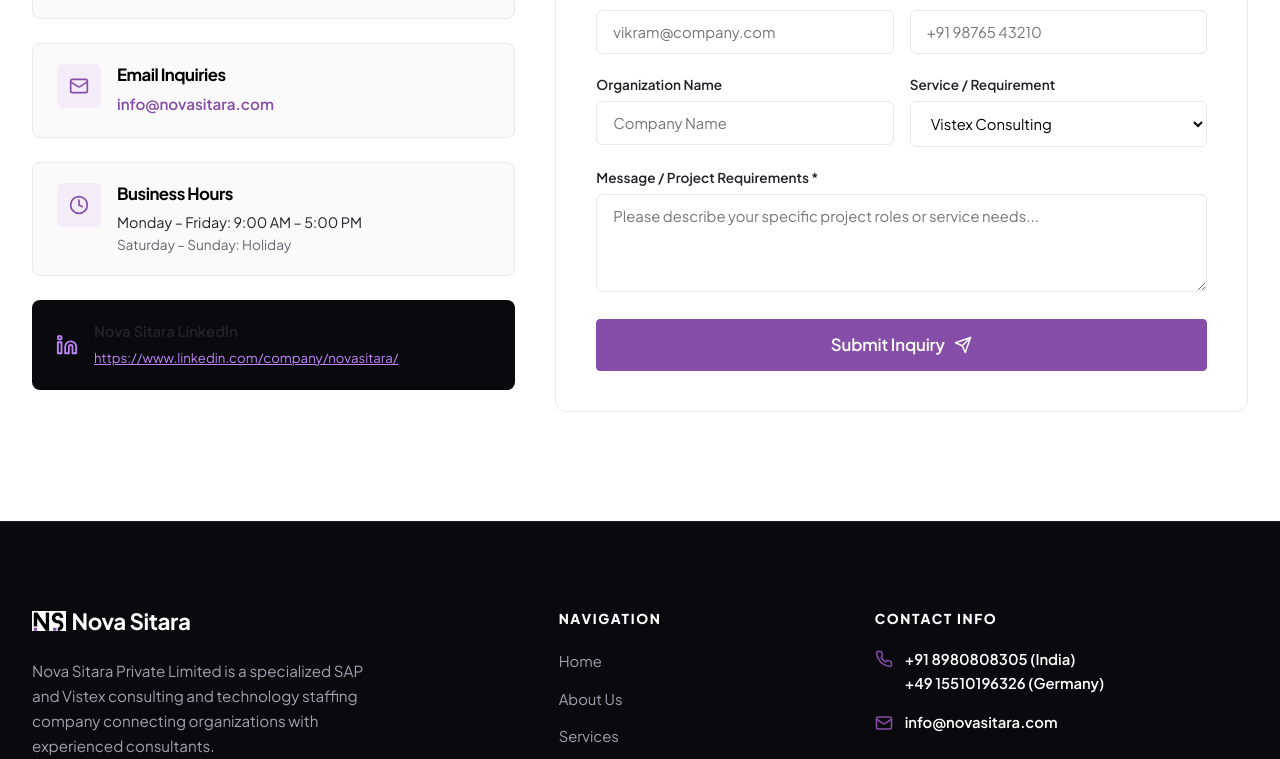
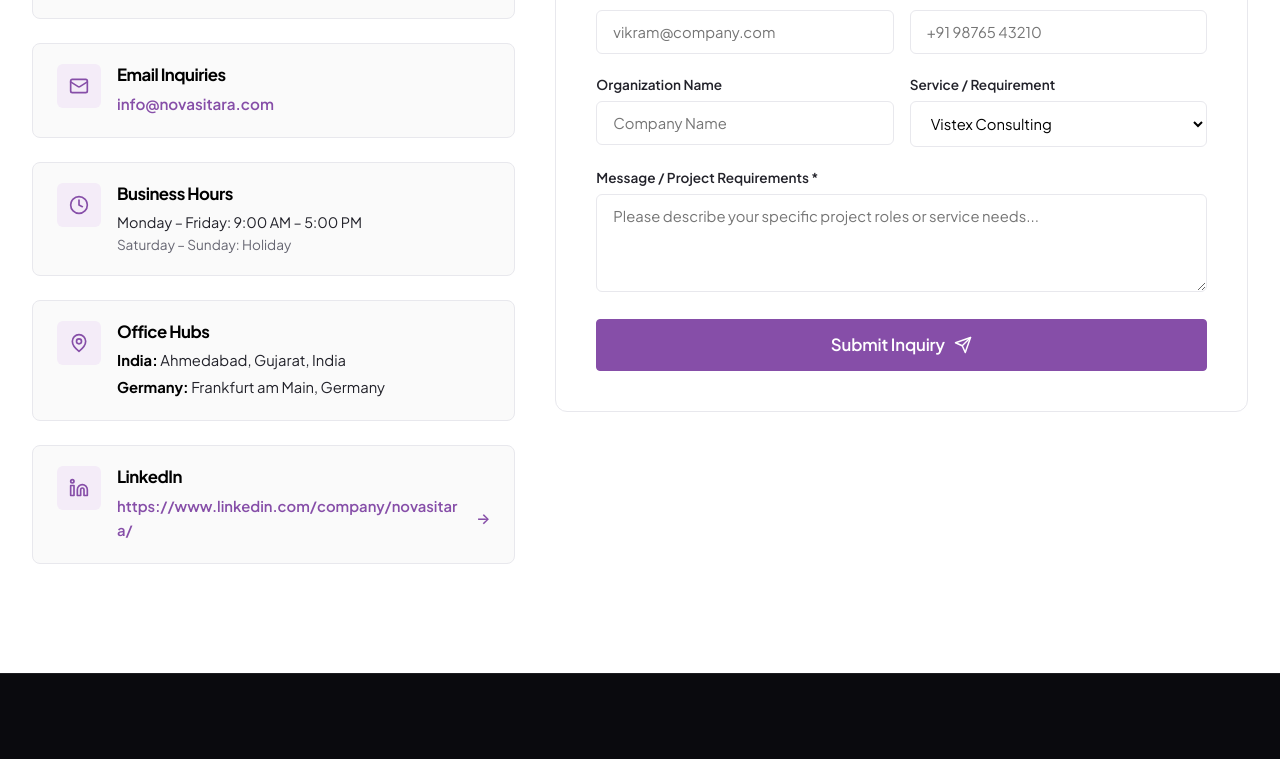
Before and after one commit to novasitara/novasitara, a React (Vite) app: page /contact in a window 1280 px wide. Shown: the part 816-1575 px from the top of the page. Built offline with nearby package versions, Linux system fonts and the light colour scheme; no server answers.

Commit message:
fix(contact): fix contrast on LinkedIn card and add Office Hubs cards

```diff
--- a/src/pages/ContactPage.tsx
+++ b/src/pages/ContactPage.tsx
@@ -3,7 +3,7 @@ import { SEO } from '../components/common/SEO';
 import { Button } from '../components/common/Button';
 import { api, ContactFormData } from '../services/api';
 import { useCompanyInfo } from '../lib/siteContent';
-import { Phone, Mail, Clock, Linkedin, Send, CheckCircle2, AlertCircle } from 'lucide-react';
+import { Phone, Mail, Clock, Linkedin, MapPin, Send, CheckCircle2, AlertCircle } from 'lucide-react';
 
 export const ContactPage: React.FC = () => {
   const companyInfo = useCompanyInfo();
@@ -229,29 +229,96 @@ export const ContactPage: React.FC = () => {
                     </div>
                   </div>
 
+                  {/* Office Hubs */}
+                  {(companyInfo.addresses?.india || companyInfo.addresses?.germany) && (
+                    <div
+                      style={{
+                        display: 'flex',
+                        alignItems: 'flex-start',
+                        gap: '1rem',
+                        padding: '1.25rem 1.5rem',
+                        borderRadius: 'var(--radius-lg)',
+                        backgroundColor: 'var(--color-bg-subtle)',
+                        border: '1px solid var(--color-border)',
+                      }}
+                    >
+                      <div
+                        style={{
+                          width: '44px',
+                          height: '44px',
+                          borderRadius: 'var(--radius-md)',
+                          backgroundColor: 'var(--color-primary-light)',
+                          color: 'var(--color-primary)',
+                          display: 'flex',
+                          alignItems: 'center',
+                          justifyContent: 'center',
+                          flexShrink: 0,
+                        }}
+                      >
+                        <MapPin size={20} />
+                      </div>
+                      <div>
+                        <h4 style={{ fontSize: '1.05rem', marginBottom: '0.35rem', color: 'var(--color-text-heading)' }}>Office Hubs</h4>
+                        {companyInfo.addresses?.india && (
+                          <p style={{ fontSize: '0.925rem', color: 'var(--color-text-body)', margin: '0 0 0.25rem 0' }}>
+                            <strong style={{ color: 'var(--color-text-heading)' }}>India:</strong> {companyInfo.addresses.india}
+                          </p>
+                        )}
+                        {companyInfo.addresses?.germany && (
+                          <p style={{ fontSize: '0.925rem', color: 'var(--color-text-body)', margin: 0 }}>
+                            <strong style={{ color: 'var(--color-text-heading)' }}>Germany:</strong> {companyInfo.addresses.germany}
+                          </p>
+                        )}
+                      </div>
+                    </div>
+                  )}
+
                   {/* LinkedIn */}
                   <div
                     style={{
                       display: 'flex',
-                      alignItems: 'center',
+                      alignItems: 'flex-start',
                       gap: '1rem',
                       padding: '1.25rem 1.5rem',
                       borderRadius: 'var(--radius-lg)',
-                      backgroundColor: 'var(--color-dark-surface)',
-                      color: '#FFFFFF',
-                      wordBreak: 'break-word',
+                      backgroundColor: 'var(--color-bg-subtle)',
+                      border: '1px solid var(--color-border)',
                     }}
                   >
-                    <Linkedin size={22} color="#C084FC" style={{ flexShrink: 0 }} />
+                    <div
+                      style={{
+                        width: '44px',
+                        height: '44px',
+                        borderRadius: 'var(--radius-md)',
+                        backgroundColor: 'var(--color-primary-light)',
+                        color: 'var(--color-primary)',
+                        display: 'flex',
+                        alignItems: 'center',
+                        justifyContent: 'center',
+                        flexShrink: 0,
+                      }}
+                    >
+                      <Linkedin size={20} />
+                    </div>
                     <div style={{ wordBreak: 'break-word', maxWidth: '100%' }}>
-                      <p style={{ fontSize: '0.925rem', fontWeight: 600, margin: 0 }}>Nova Sitara LinkedIn</p>
+                      <h4 style={{ fontSize: '1.05rem', marginBottom: '0.35rem', color: 'var(--color-text-heading)' }}>LinkedIn</h4>
                       <a
                         href={companyInfo.linkedin}
                         target="_blank"
                         rel="noopener noreferrer"
-                        style={{ fontSize: '0.825rem', color: '#C084FC', textDecoration: 'underline', wordBreak: 'break-all' }}
+                        style={{
+                          fontSize: '0.925rem',
+                          fontWeight: 600,
+                          color: 'var(--color-primary)',
+                          textDecoration: 'none',
+                          wordBreak: 'break-all',
+                          display: 'inline-flex',
+                          alignItems: 'center',
+                          gap: '0.35rem',
+                        }}
                       >
-                        {companyInfo.linkedin}
+                        <span>{companyInfo.linkedin}</span>
+                        <span aria-hidden="true">&rarr;</span>
                       </a>
                     </div>
                   </div>
```
